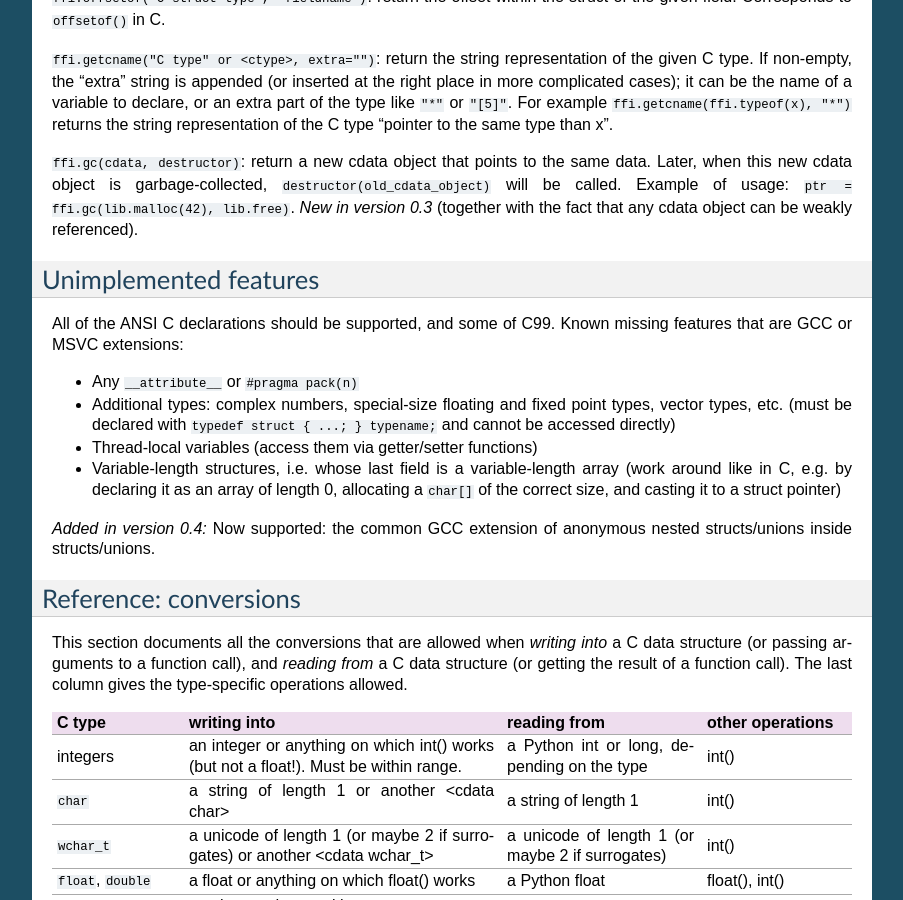
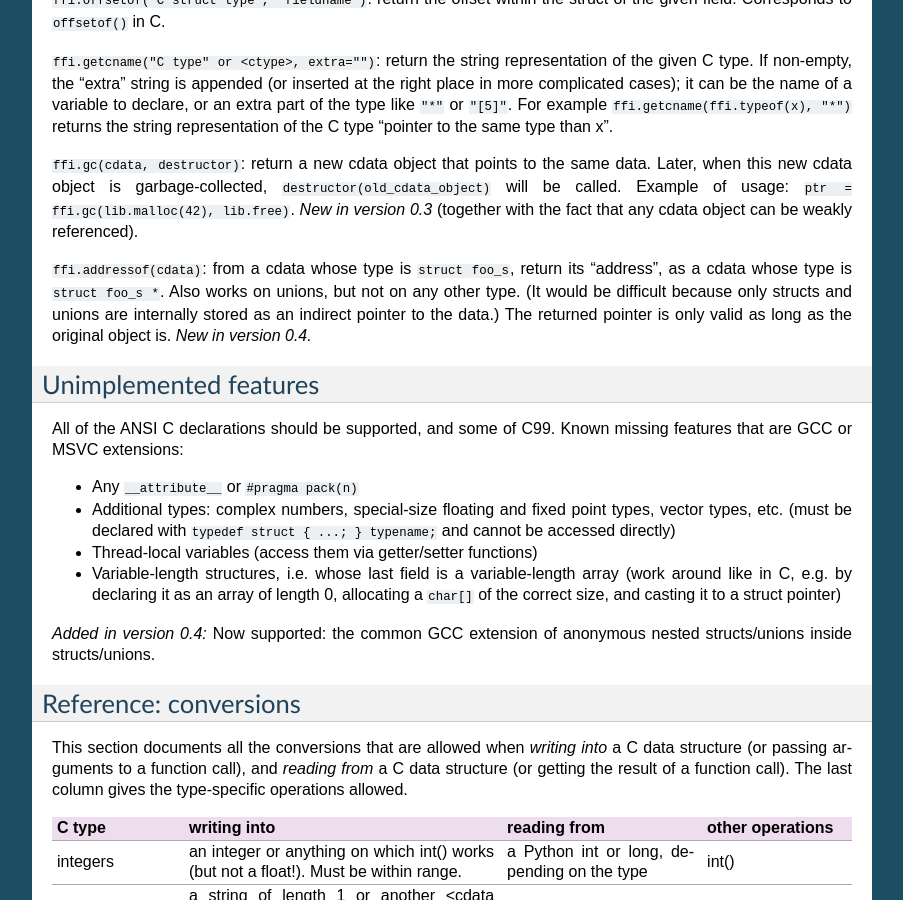
Before and after one commit to tharvik/cffi, a Sphinx documentation site: the page built from doc/source/index.rst, in a window 1280 px wide and 900 px high, scrolled down 14071 px. Shown: the whole window, without its empty margins (198-1101 px from the left). Built offline with Sphinx 7.4.7, drawn with Linux system fonts in a browser that asks for light colours; some of the changed text lies outside the part shown.

Commit message:
Document ffi.addressof().

```diff
--- a/doc/source/index.rst
+++ b/doc/source/index.rst
@@ -642,8 +642,11 @@ syntaxes in C both become ``p.x`` in Python.
    now it returns a regular ``<cdata 'type *' NULL>``, which you can
    check for e.g. by comparing it with ``ffi.NULL``.
 
-There is no equivalent to the ``&`` operator in C (because it would not
-fit nicely in the model, and it does not seem to be needed here).
+There is no general equivalent to the ``&`` operator in C (because it
+would not fit nicely in the model, and it does not seem to be needed
+here).  But see ``ffi.addressof()`` below__.
+
+__ Miscellaneous_
 
 Any operation that would in C return a pointer or array or struct type
 gives you a fresh cdata object.  Unlike the "original" one, these fresh
@@ -1031,6 +1034,15 @@ with the fact that any cdata object can be weakly referenced).
 
 .. "versionadded:: 0.3" --- inlined in the previous paragraph
 
+``ffi.addressof(cdata)``: from a cdata whose type is ``struct foo_s``,
+return its "address", as a cdata whose type is ``struct foo_s *``.  Also
+works on unions, but not on any other type.  (It would be difficult
+because only structs and unions are internally stored as an indirect
+pointer to the data.)  The returned pointer is only valid as long as
+the original object is.  *New in version 0.4.*
+
+.. "versionadded:: 0.4" --- inlined in the previous paragraph
+
 
 Unimplemented features
 ----------------------
```
